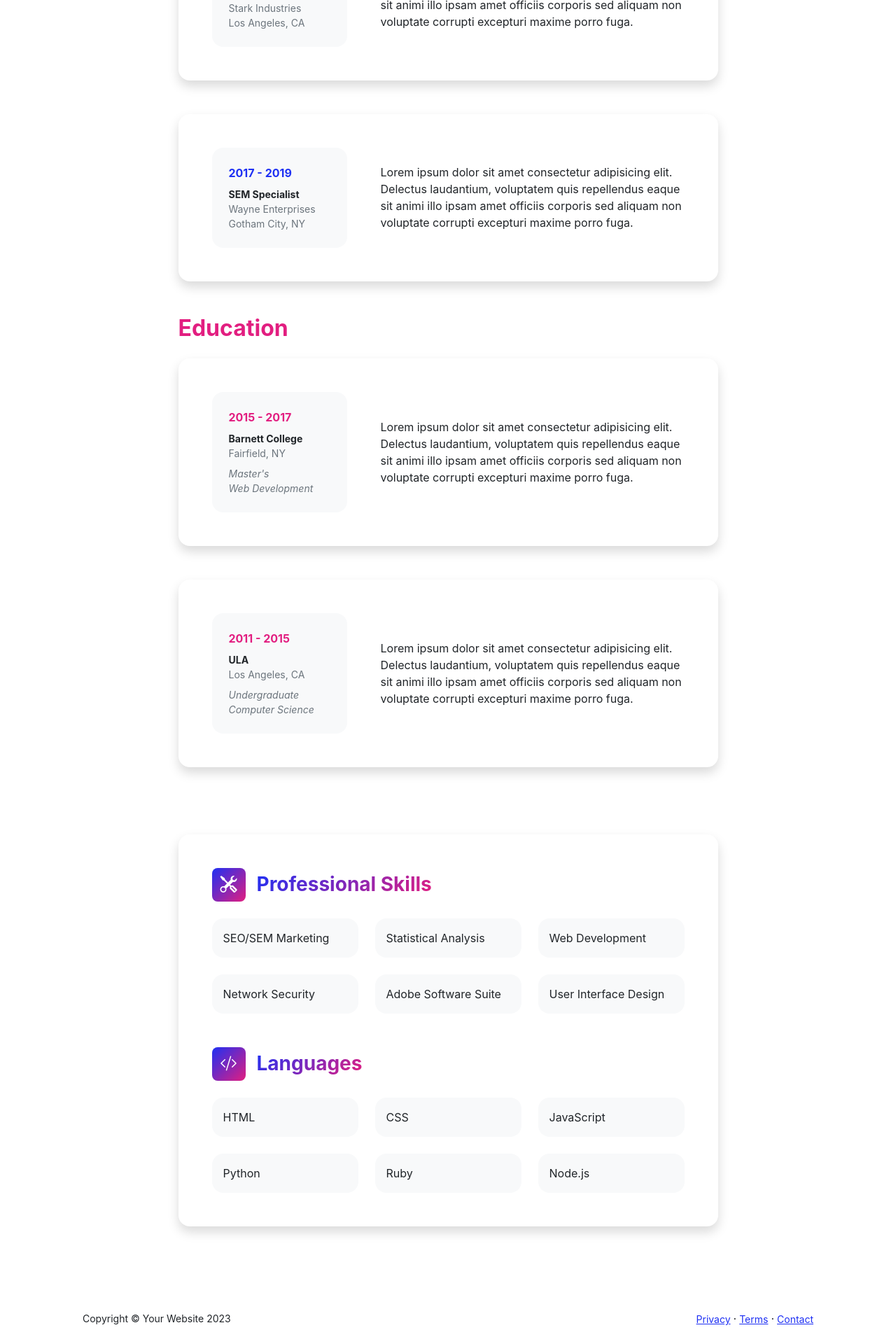
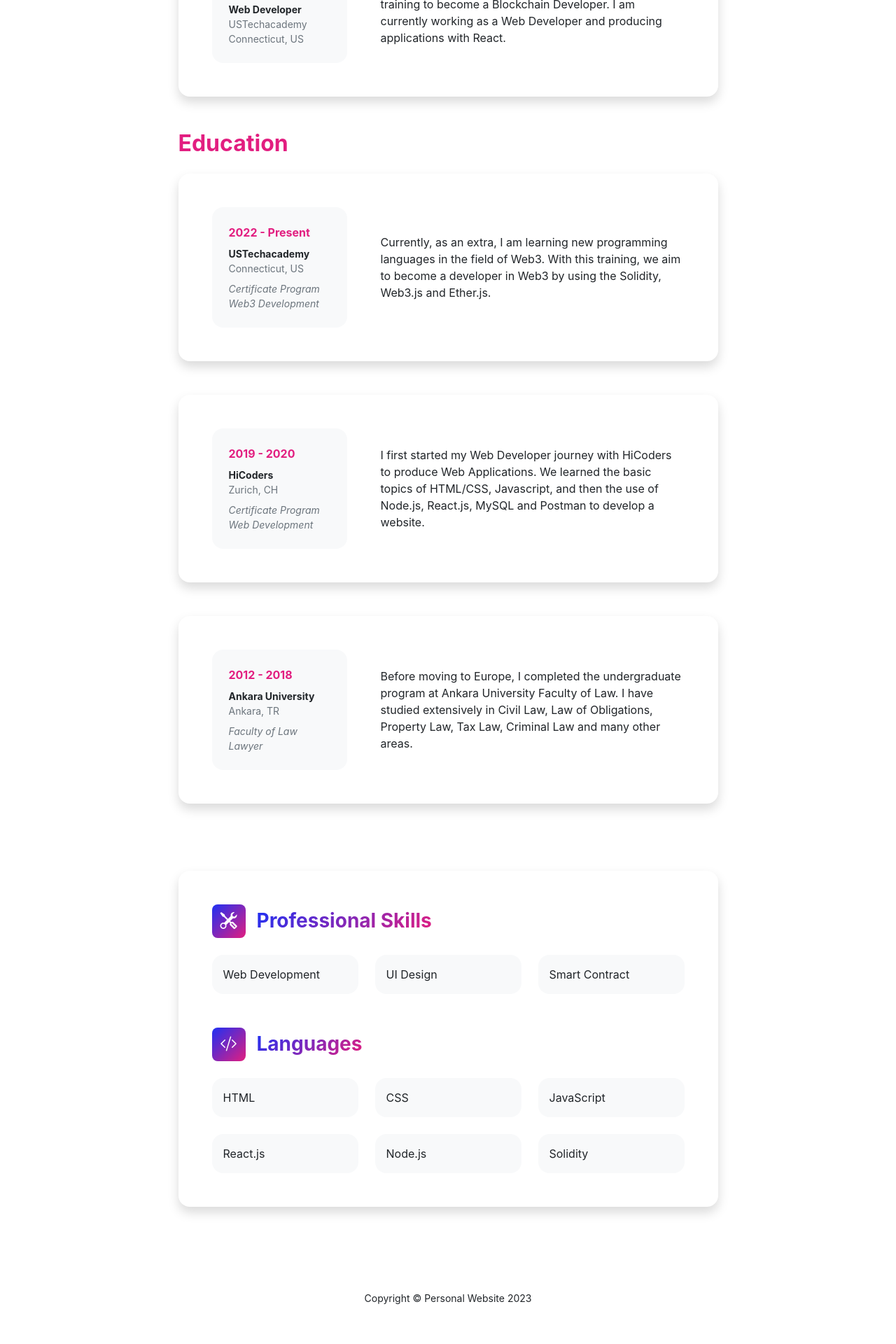
Before and after one commit to mustafaensar/personal-website, a React (Create React App) app: page /resume in a window 1280 px wide. Shown: the part 432-2352 px from the top of the page at 70% size. After the commit the page ends 2321 px from the top, so only its background shows below. Built offline with nearby package versions, Linux system fonts and the light colour scheme.

Commit message:
resume page is updated

```diff
--- a/public/index.html
+++ b/public/index.html
@@ -24,7 +24,7 @@
       work correctly both with client-side routing and a non-root public URL.
       Learn how to configure a non-root public URL by running `npm run build`.
     -->
-    <title>React App</title>
+    <title>Personal Website</title>
 
     <!-- Favicon-->
     <link rel="icon" type="image/x-icon" href="assets/favicon.ico" />
@@ -51,5 +51,7 @@
       To begin the development, run `npm start` or `yarn start`.
       To create a production bundle, use `npm run build` or `yarn build`.
     -->
+    <!-- Bootstrap core JS-->
+    <script src="https://cdn.jsdelivr.net/npm/bootstrap@5.2.3/dist/js/bootstrap.bundle.min.js"></script>
   </body>
 </html>
--- a/src/layouts/Footer.js
+++ b/src/layouts/Footer.js
@@ -5,15 +5,8 @@ export default function Footer() {
     <>
       <footer className="bg-white py-4 mt-auto">
         <div className="container px-5">
-          <div className="row align-items-center justify-content-between flex-column flex-sm-row">
-            <div className="col-auto"><div className="small m-0">Copyright © Your Website 2023</div></div>
-            <div className="col-auto">
-              <a className="small" href="#!">Privacy</a>
-              <span className="mx-1">·</span>
-              <a className="small" href="#!">Terms</a>
-              <span className="mx-1">·</span>
-              <a className="small" href="#!">Contact</a>
-            </div>
+          <div className="row align-items-center justify-content-center">
+            <div className="col-auto"><div className="small m-0">Copyright © Personal Website 2023</div></div>
           </div>
         </div>
       </footer>
--- a/src/layouts/Header.js
+++ b/src/layouts/Header.js
@@ -6,7 +6,7 @@ export default function Header() {
       <div>
         <nav className="navbar navbar-expand-lg navbar-light bg-white py-3">
           <div className="container px-5">
-            <a className="navbar-brand" href="/home"><span className="fw-bolder text-primary">Start Bootstrap</span></a>
+            <a className="navbar-brand" href="/home"><span className="fw-bolder badge bg-gradient-primary-to-secondary text-white mb-4">Personal Website</span></a>
             <button className="navbar-toggler" type="button" data-bs-toggle="collapse" data-bs-target="#navbarSupportedContent" aria-controls="navbarSupportedContent" aria-expanded="false" aria-label="Toggle navigation"><span className="navbar-toggler-icon" /></button>
             <div className="collapse navbar-collapse" id="navbarSupportedContent">
               <ul className="navbar-nav ms-auto mb-2 mb-lg-0 small fw-bolder">
--- a/src/pages/Home.js
+++ b/src/pages/Home.js
@@ -11,7 +11,7 @@ export default function Home() {
               <div className="col-xxl-5">
                 {/* Header text content*/}
                 <div className="text-center text-xxl-start">
-                  <div className="badge bg-gradient-primary-to-secondary text-white mb-4"><div className="text-uppercase">Design · Development · Marketing</div></div>
+                  <div className="badge bg-gradient-primary-to-secondary text-white mb-4"><div className="text-uppercase">Design · Development · Smart Contract</div></div>
                   <div className="fs-3 fw-light text-muted">I can help your business to</div>
                   <h1 className="display-3 fw-bolder mb-5"><span className="text-gradient d-inline">Get online and grow fast</span></h1>
                   <div className="d-grid gap-3 d-sm-flex justify-content-sm-center justify-content-xxl-start mb-3">
@@ -152,12 +152,15 @@ export default function Home() {
               <div className="col-xxl-8">
                 <div className="text-center my-5">
                   <h2 className="display-5 fw-bolder"><span className="text-gradient d-inline">About Me</span></h2>
-                  <p className="lead fw-light mb-4">My name is Start Bootstrap and I help brands grow.</p>
-                  <p className="text-muted">Lorem ipsum dolor sit amet, consectetur adipisicing elit. Fugit dolorum itaque qui unde quisquam consequatur autem. Eveniet quasi nobis aliquid cumque officiis sed rem iure ipsa! Praesentium ratione atque dolorem?</p>
+                  <p className="lead fw-light mb-4">My name is Mustafa Ensar Cekic. I'm currently working as a Web Developer.</p>
+                  <p className="text-muted">
+                    HTML/CSS, JavaScript, React.js, Redux, Node.js, Solidity<br/>
+                    I have been taking training to become a Blockchain Developer for a year.  I am currently working as a Web Developer and producing applications with React.js
+                  </p>
                   <div className="d-flex justify-content-center fs-2 gap-4">
-                    <a className="text-gradient" href="#!"><i className="bi bi-twitter" /></a>
-                    <a className="text-gradient" href="#!"><i className="bi bi-linkedin" /></a>
-                    <a className="text-gradient" href="#!"><i className="bi bi-github" /></a>
+                    <a className="text-gradient" href="https://twitter.com/musenscek"><i className="bi bi-twitter" /></a>
+                    <a className="text-gradient" href="https://www.linkedin.com/in/mustafaensarcekic/"><i className="bi bi-linkedin" /></a>
+                    <a className="text-gradient" href="https://github.com/mustafaensar"><i className="bi bi-github" /></a>
                   </div>
                 </div>
               </div>
--- a/src/pages/Projects.js
+++ b/src/pages/Projects.js
@@ -45,7 +45,7 @@ export default function Projects() {
           <div className="container px-5 my-5">
             <div className="text-center">
               <h2 className="display-4 fw-bolder mb-4">Let's build something together</h2>
-              <a className="btn btn-outline-light btn-lg px-5 py-3 fs-6 fw-bolder" href="contact.html">Contact me</a>
+              <a className="btn btn-outline-light btn-lg px-5 py-3 fs-6 fw-bolder" href="/contact">Contact me</a>
             </div>
           </div>
         </section>
--- a/src/pages/Resume.js
+++ b/src/pages/Resume.js
@@ -16,7 +16,7 @@ export default function Resume() {
                 <h2 className="text-primary fw-bolder mb-0">Experience</h2>
                 {/* Download resume button*/}
                 {/* Note: Set the link href target to a PDF file within your project*/}
-                <a className="btn btn-primary px-4 py-3" href="#!">
+                <a className="btn btn-primary px-4 py-3" href="https://coursera.org/share/358e7429999cc8829a86044abf4282d8">
                   <div className="d-inline-block bi bi-download me-2" />
                   Download Resume
                 </a>
@@ -27,29 +27,13 @@ export default function Resume() {
                   <div className="row align-items-center gx-5">
                     <div className="col text-center text-lg-start mb-4 mb-lg-0">
                       <div className="bg-light p-4 rounded-4">
-                        <div className="text-primary fw-bolder mb-2">2019 - Present</div>
+                        <div className="text-primary fw-bolder mb-2">2022 - Present</div>
                         <div className="small fw-bolder">Web Developer</div>
-                        <div className="small text-muted">Stark Industries</div>
-                        <div className="small text-muted">Los Angeles, CA</div>
+                        <div className="small text-muted">USTechacademy</div>
+                        <div className="small text-muted">Connecticut, US</div>
                       </div>
                     </div>
-                    <div className="col-lg-8"><div>Lorem ipsum dolor sit amet consectetur adipisicing elit. Delectus laudantium, voluptatem quis repellendus eaque sit animi illo ipsam amet officiis corporis sed aliquam non voluptate corrupti excepturi maxime porro fuga.</div></div>
-                  </div>
-                </div>
-              </div>
-              {/* Experience Card 2*/}
-              <div className="card shadow border-0 rounded-4 mb-5">
-                <div className="card-body p-5">
-                  <div className="row align-items-center gx-5">
-                    <div className="col text-center text-lg-start mb-4 mb-lg-0">
-                      <div className="bg-light p-4 rounded-4">
-                        <div className="text-primary fw-bolder mb-2">2017 - 2019</div>
-                        <div className="small fw-bolder">SEM Specialist</div>
-                        <div className="small text-muted">Wayne Enterprises</div>
-                        <div className="small text-muted">Gotham City, NY</div>
-                      </div>
-                    </div>
-                    <div className="col-lg-8"><div>Lorem ipsum dolor sit amet consectetur adipisicing elit. Delectus laudantium, voluptatem quis repellendus eaque sit animi illo ipsam amet officiis corporis sed aliquam non voluptate corrupti excepturi maxime porro fuga.</div></div>
+                    <div className="col-lg-8"><div>As a member of USTechacademy, I have been taking training to become a Blockchain Developer.  I am currently working as a Web Developer and producing applications with React.</div></div>
                   </div>
                 </div>
               </div>
@@ -63,18 +47,18 @@ export default function Resume() {
                   <div className="row align-items-center gx-5">
                     <div className="col text-center text-lg-start mb-4 mb-lg-0">
                       <div className="bg-light p-4 rounded-4">
-                        <div className="text-secondary fw-bolder mb-2">2015 - 2017</div>
+                        <div className="text-secondary fw-bolder mb-2">2022 - Present</div>
                         <div className="mb-2">
-                          <div className="small fw-bolder">Barnett College</div>
-                          <div className="small text-muted">Fairfield, NY</div>
+                          <div className="small fw-bolder">USTechacademy</div>
+                          <div className="small text-muted">Connecticut, US</div>
                         </div>
                         <div className="fst-italic">
-                          <div className="small text-muted">Master's</div>
-                          <div className="small text-muted">Web Development</div>
+                          <div className="small text-muted">Certificate Program</div>
+                          <div className="small text-muted">Web3 Development</div>
                         </div>
                       </div>
                     </div>
-                    <div className="col-lg-8"><div>Lorem ipsum dolor sit amet consectetur adipisicing elit. Delectus laudantium, voluptatem quis repellendus eaque sit animi illo ipsam amet officiis corporis sed aliquam non voluptate corrupti excepturi maxime porro fuga.</div></div>
+                    <div className="col-lg-8"><div>Currently, as an extra, I am learning new programming languages in the field of Web3. With this training, we aim to become a developer in Web3 by using the Solidity, Web3.js and Ether.js.</div></div>
                   </div>
                 </div>
               </div>
@@ -84,18 +68,39 @@ export default function Resume() {
                   <div className="row align-items-center gx-5">
                     <div className="col text-center text-lg-start mb-4 mb-lg-0">
                       <div className="bg-light p-4 rounded-4">
-                        <div className="text-secondary fw-bolder mb-2">2011 - 2015</div>
+                        <div className="text-secondary fw-bolder mb-2">2019 - 2020</div>
                         <div className="mb-2">
-                          <div className="small fw-bolder">ULA</div>
-                          <div className="small text-muted">Los Angeles, CA</div>
+                          <div className="small fw-bolder">HiCoders</div>
+                          <div className="small text-muted">Zurich, CH</div>
                         </div>
                         <div className="fst-italic">
-                          <div className="small text-muted">Undergraduate</div>
-                          <div className="small text-muted">Computer Science</div>
+                          <div className="small text-muted">Certificate Program</div>
+                          <div className="small text-muted">Web Development</div>
                         </div>
                       </div>
                     </div>
-                    <div className="col-lg-8"><div>Lorem ipsum dolor sit amet consectetur adipisicing elit. Delectus laudantium, voluptatem quis repellendus eaque sit animi illo ipsam amet officiis corporis sed aliquam non voluptate corrupti excepturi maxime porro fuga.</div></div>
+                    <div className="col-lg-8"><div>I first started my Web Developer journey with HiCoders to produce Web Applications. We learned the basic topics of HTML/CSS, Javascript, and then the use of Node.js, React.js, MySQL and Postman to develop a website.</div></div>
+                  </div>
+                </div>
+              </div>
+              {/* Education Card 3*/}
+              <div className="card shadow border-0 rounded-4 mb-5">
+                <div className="card-body p-5">
+                  <div className="row align-items-center gx-5">
+                    <div className="col text-center text-lg-start mb-4 mb-lg-0">
+                      <div className="bg-light p-4 rounded-4">
+                        <div className="text-secondary fw-bolder mb-2">2012 - 2018</div>
+                        <div className="mb-2">
+                          <div className="small fw-bolder">Ankara University</div>
+                          <div className="small text-muted">Ankara, TR</div>
+                        </div>
+                        <div className="fst-italic">
+                          <div className="small text-muted">Faculty of Law</div>
+                          <div className="small text-muted">Lawyer</div>
+                        </div>
+                      </div>
+                    </div>
+                    <div className="col-lg-8"><div>Before moving to Europe, I completed the undergraduate program at Ankara University Faculty of Law. I have studied extensively in Civil Law, Law of Obligations, Property Law, Tax Law, Criminal Law and many other areas.</div></div>
                   </div>
                 </div>
               </div>
@@ -114,14 +119,9 @@ export default function Resume() {
                       <h3 className="fw-bolder mb-0"><span className="text-gradient d-inline">Professional Skills</span></h3>
                     </div>
                     <div className="row row-cols-1 row-cols-md-3 mb-4">
-                      <div className="col mb-4 mb-md-0"><div className="d-flex align-items-center bg-light rounded-4 p-3 h-100">SEO/SEM Marketing</div></div>
-                      <div className="col mb-4 mb-md-0"><div className="d-flex align-items-center bg-light rounded-4 p-3 h-100">Statistical Analysis</div></div>
-                      <div className="col"><div className="d-flex align-items-center bg-light rounded-4 p-3 h-100">Web Development</div></div>
-                    </div>
-                    <div className="row row-cols-1 row-cols-md-3">
-                      <div className="col mb-4 mb-md-0"><div className="d-flex align-items-center bg-light rounded-4 p-3 h-100">Network Security</div></div>
-                      <div className="col mb-4 mb-md-0"><div className="d-flex align-items-center bg-light rounded-4 p-3 h-100">Adobe Software Suite</div></div>
-                      <div className="col"><div className="d-flex align-items-center bg-light rounded-4 p-3 h-100">User Interface Design</div></div>
+                      <div className="col mb-4 mb-md-0"><div className="d-flex align-items-center bg-light rounded-4 p-3 h-100">Web Development</div></div>
+                      <div className="col mb-4 mb-md-0"><div className="d-flex align-items-center bg-light rounded-4 p-3 h-100">UI Design</div></div>
+                      <div className="col"><div className="d-flex align-items-center bg-light rounded-4 p-3 h-100">Smart Contract</div></div>
                     </div>
                   </div>
                   {/* Languages list*/}
@@ -136,9 +136,9 @@ export default function Resume() {
                       <div className="col"><div className="d-flex align-items-center bg-light rounded-4 p-3 h-100">JavaScript</div></div>
                     </div>
                     <div className="row row-cols-1 row-cols-md-3">
-                      <div className="col mb-4 mb-md-0"><div className="d-flex align-items-center bg-light rounded-4 p-3 h-100">Python</div></div>
-                      <div className="col mb-4 mb-md-0"><div className="d-flex align-items-center bg-light rounded-4 p-3 h-100">Ruby</div></div>
-                      <div className="col"><div className="d-flex align-items-center bg-light rounded-4 p-3 h-100">Node.js</div></div>
+                      <div className="col mb-4 mb-md-0"><div className="d-flex align-items-center bg-light rounded-4 p-3 h-100">React.js</div></div>
+                      <div className="col mb-4 mb-md-0"><div className="d-flex align-items-center bg-light rounded-4 p-3 h-100">Node.js</div></div>
+                      <div className="col"><div className="d-flex align-items-center bg-light rounded-4 p-3 h-100">Solidity</div></div>
                     </div>
                   </div>
                 </div>
```
